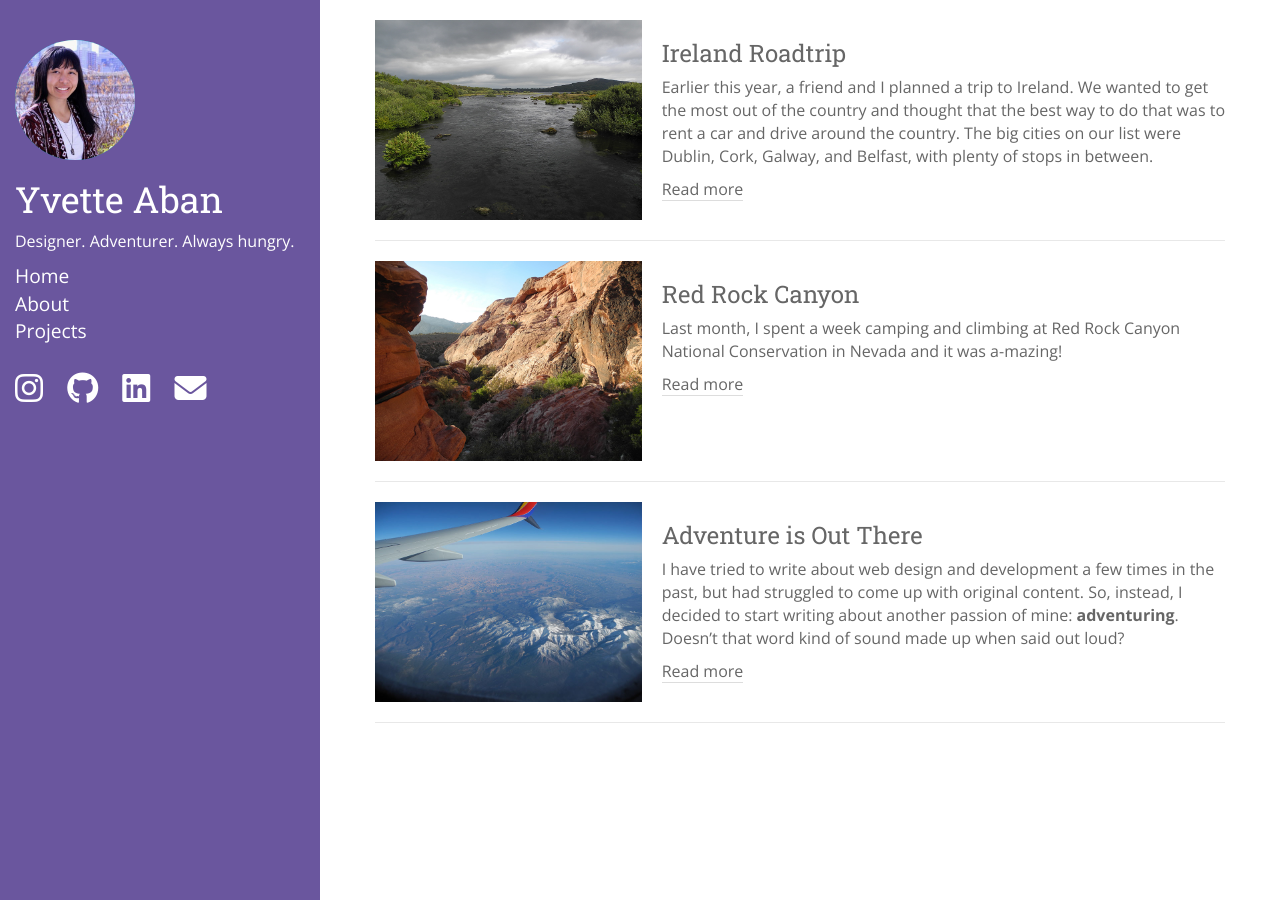
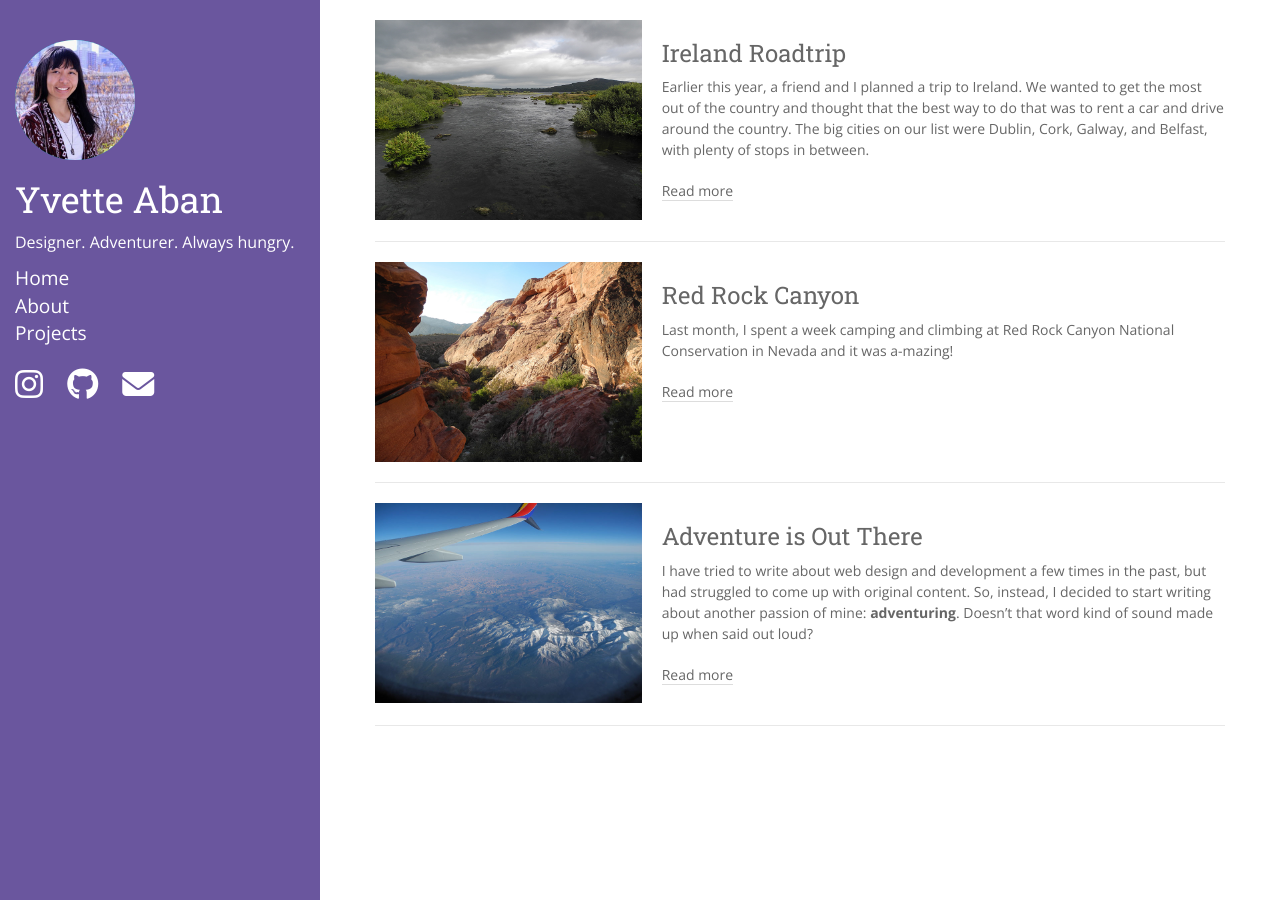
Before and after one commit to yvetteaban/yvetteaban.github.io, a Jekyll site: the page built from index.html, in a window 1280 px wide. Built offline with Jekyll 4.4.1, drawn with Linux system fonts in a browser that asks for light colours; nearby versions of some CDN libraries.

Commit message:
Remove linkedin icon and fixed links

```diff
--- a/_config.yml
+++ b/_config.yml
@@ -6,9 +6,7 @@ title: Yvette Aban
 #baseurl: "" # the subpath of your site, e.g. /blog/
 
 instagram_username: yvetteaban
-#twitter_username: yvetteaban
 github_username:  yvetteaban
-linkedin_username:  yvetteaban
 email: hello@yvetteaban.com
 
 comments: true
--- a/_includes/footer.html
+++ b/_includes/footer.html
@@ -11,12 +11,6 @@
     {% if site.github_username %}
     <li>
       <a href="https://github.com/{{ site.github_username }}" target="_blank" title="Github"><i class="fa fa-github"></i></a>
-    </li>
-    {% endif %}
-
-    {% if site.linkedin_username %}
-    <li>
-      <a href="https://linkedin.com/in/{{ site.linkedin_username }}" target="_blank" title="LinkedIn"><i class="fa fa-linkedin-square"></i></a>
     </li>
     {% endif %}
 
--- a/css/main.scss
+++ b/css/main.scss
@@ -7,7 +7,7 @@
 $base-font-family: 'Open Sans', sans-serif;
 $base-font-size:   16px;
 $small-font-size:  $base-font-size * 0.875;
-$base-line-height: 1.5;
+$base-line-height: 1.6;
 $serif-font: 'Roboto Slab', serif;
 
 $spacing-unit:     20px;
@@ -77,6 +77,7 @@ body {
   min-height: 100%;
   display: flex;
   flex-direction: column;
+  line-height: 1.6em;
 }
 h1, h2, h3, h4, h5, h6 {
   font-family: $serif-font;
@@ -267,10 +268,8 @@ a:hover {
       padding: $spacing-unit 40px;
     }
 
-    p,li {
-        a.call-to-action {
-        border-bottom: solid 1px rgba(85,85,85,.2);
-      }
+    a {
+      border-bottom: solid 1px rgba(85,85,85,.2);
     }
 
     h3 > a {
@@ -278,6 +277,7 @@ a:hover {
     }
 
     p {
+      margin-bottom: 20px;
       img {
         display: block;
       }
@@ -288,7 +288,7 @@ a:hover {
   margin-top: $spacing-unit*2;
 }
 
-/* homepage / landing page */
+/* homepage / landing page / blog list */
 .post-summary {
   border-bottom: 1px solid $gray-color-light;
   clear: both;
@@ -296,6 +296,11 @@ a:hover {
   overflow: auto;
   padding-bottom: 20px;
 
+  p {
+    font-size: 14px;
+    margin-bottom: 10px;
+    line-height: 1.5;
+  }
   img {
     margin: 0;
 
```
Also changed, not shown: assets/yvette-climbing-avatar.jpg (added), 11 other files.
